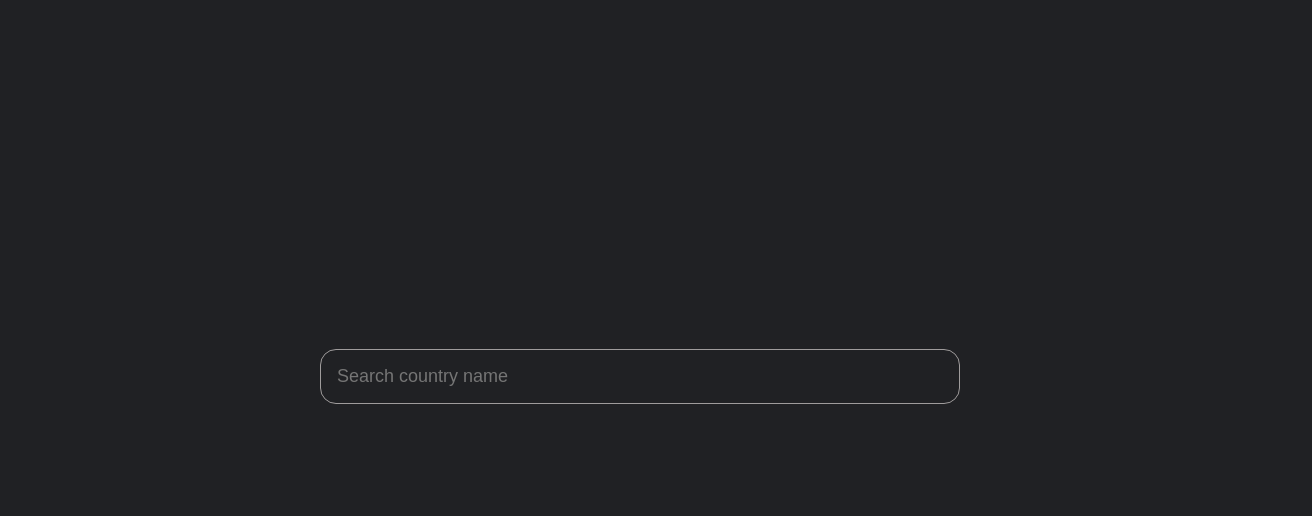
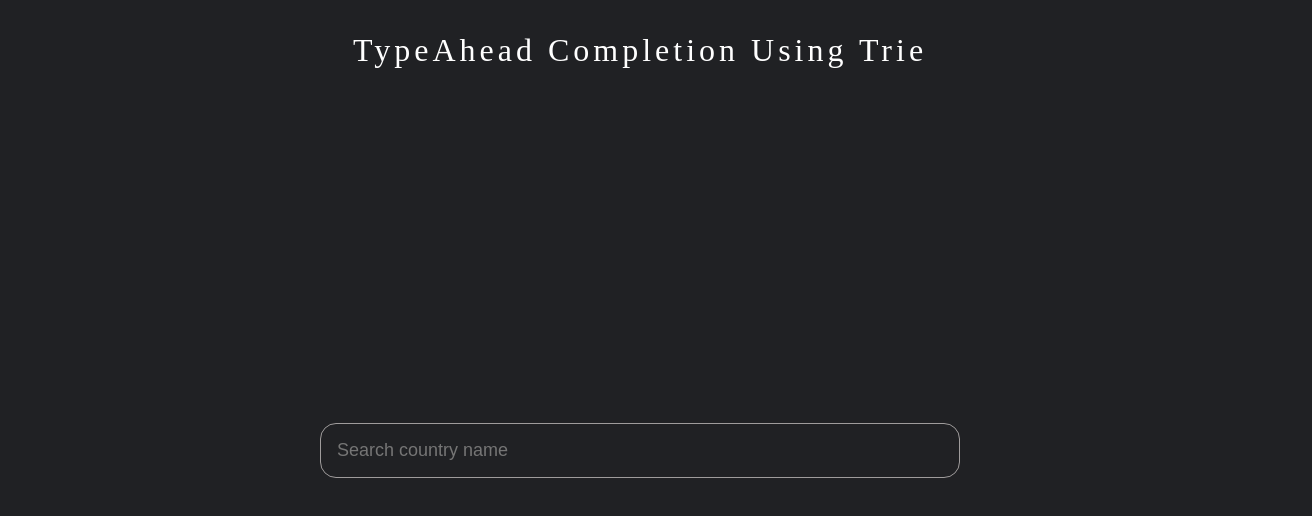
Before and after one commit to sumitKcs/typeahead-trie, a plain HTML site: page index.html in a window 1280 px wide. Shown: the whole page, 1312 px wide, since content can reach past the window. Drawn offline with Linux system fonts and the light colour scheme.

Commit message:
feat. added header

```diff
--- a/app.css
+++ b/app.css
@@ -5,16 +5,25 @@ body {
     width: 100vw;
     overflow-x: hidden;
     display: flex;
-    flex-direction: row;
+    flex-direction: column;
     justify-content:  center;
     justify-items: center;
     background-color: #202124;
 }
-
+header {
+    width: 100vw;
+    padding: 2rem;
+    font-size: xx-large;
+    color: white;
+    text-align: center;
+    align-self: center;
+    letter-spacing: 4px;
+}
 .container {
     height: 90%;
     width: 50%;
     padding: 1rem;
+    align-self: center;
     display: flex;
     flex-direction: column;
     justify-content:  center;
--- a/index.html
+++ b/index.html
@@ -9,6 +9,7 @@
 </head>
 
 <body>
+    <header>TypeAhead Completion Using Trie</header>
     <main class="container">
         <input class="container_input" type="text" placeholder="Search country name" autocomplete="off" />
         <ul class="container_suggestions" style="display: none;">
```
